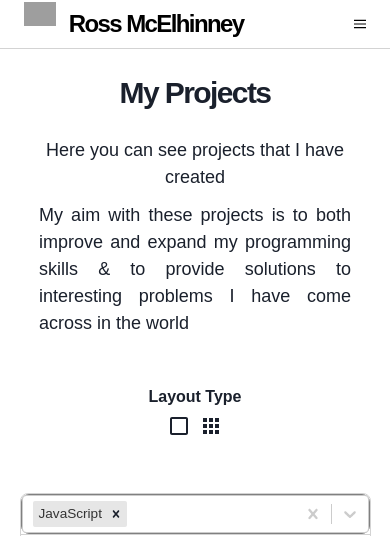
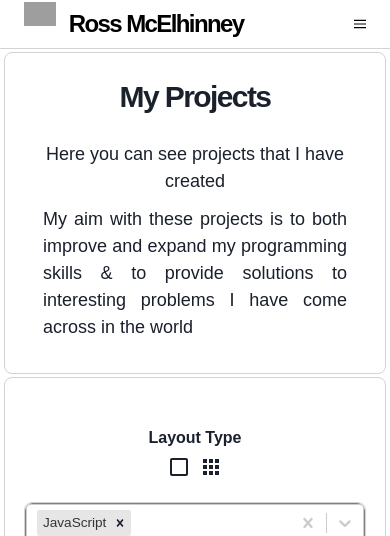
Before and after one commit to rossmcel/ross-mcelhinney-website, a React (Create React App) app: page /Projects in a window 390 px wide. Shown: the top 536 px of the page. Built offline with nearby package versions, Linux system fonts and the light colour scheme; grey boxes are pictures that could not be loaded.

Commit message:
Improve Layout of Mobile UI

```diff
--- a/src/app/projects/projects.view.tsx
+++ b/src/app/projects/projects.view.tsx
@@ -38,6 +38,16 @@ export const ProjectsView: React.FC<ProjectsViewProps> = ({ projectData }) => {
 
   return (
     <Box overflow="hidden" minH="80rem">
+      <Box
+        display={{ base: "block", sm: "initial" }}
+        width="98%"
+        ml="auto"
+        mr="auto"
+        mt="0.2rem"
+        border="1px solid lightgrey"
+        borderRadius="0.5rem"
+        paddingBottom="2rem"
+      >
         <Center
           mt={{ base: "1.5rem", md: "5rem" }}
           mb={{ base: "1.5rem", md: "2rem" }}
@@ -53,16 +63,28 @@ export const ProjectsView: React.FC<ProjectsViewProps> = ({ projectData }) => {
             </Text>
             <Text fontSize="lg" textAlign="justify">
               My aim with these projects is to both improve and expand my
-            programming skills & to provide solutions to interesting problems I
-            have come across in the world
+              programming skills & to provide solutions to interesting problems
+              I have come across in the world
             </Text>
           </Flex>
         </Center>
+      </Box>
+
+      <Box
+        display={{ base: "block", sm: "initial" }}
+        width="98%"
+        ml="auto"
+        mr="auto"
+        mt="0.2rem"
+        border="1px solid lightgrey"
+        borderRadius="0.5rem"
+        paddingBottom="2rem"
+      >
         <Flex
           direction="column"
           ml={{ base: "auto", md: "70%" }}
           mt="3rem"
-        mb="3rem"
+          mb="1rem"
         >
           <Center mb="0.3rem">
             <Text fontWeight="bold">Layout Type</Text>
@@ -85,7 +107,7 @@ export const ProjectsView: React.FC<ProjectsViewProps> = ({ projectData }) => {
         </Flex>
 
         {toggleViewAll ? (
-        <Box>
+          <Box marginTop="-3rem">
             <LeftRightImageText
               heading={projectData.projects[0].projectHeading}
               subheading={projectData.projects[0].projectSubHeading}
@@ -126,6 +148,7 @@ export const ProjectsView: React.FC<ProjectsViewProps> = ({ projectData }) => {
           </Box>
         )}
       </Box>
+    </Box>
   );
 };
 
```
Lines whose indentation alone changed are shown as unchanged.
